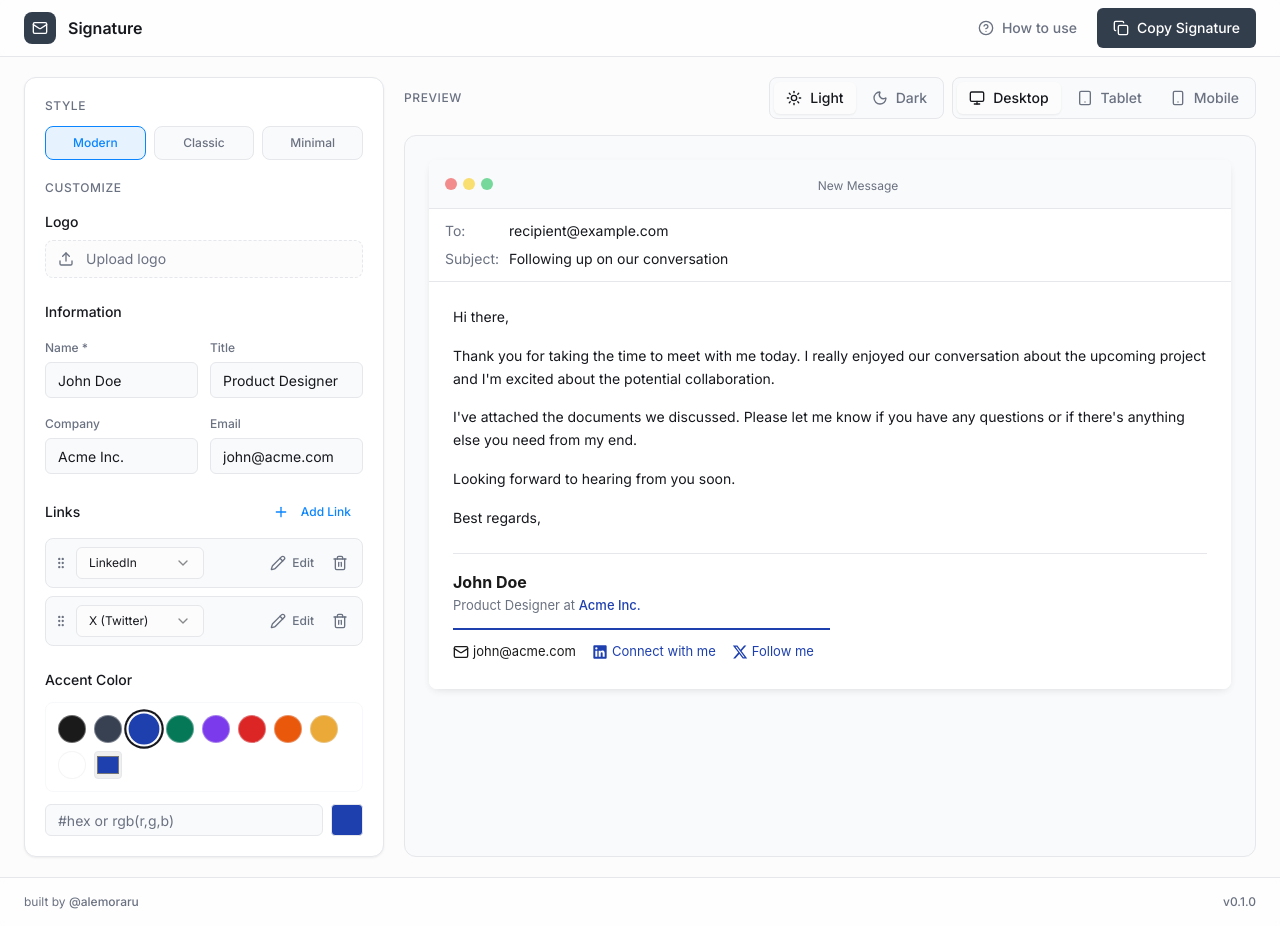
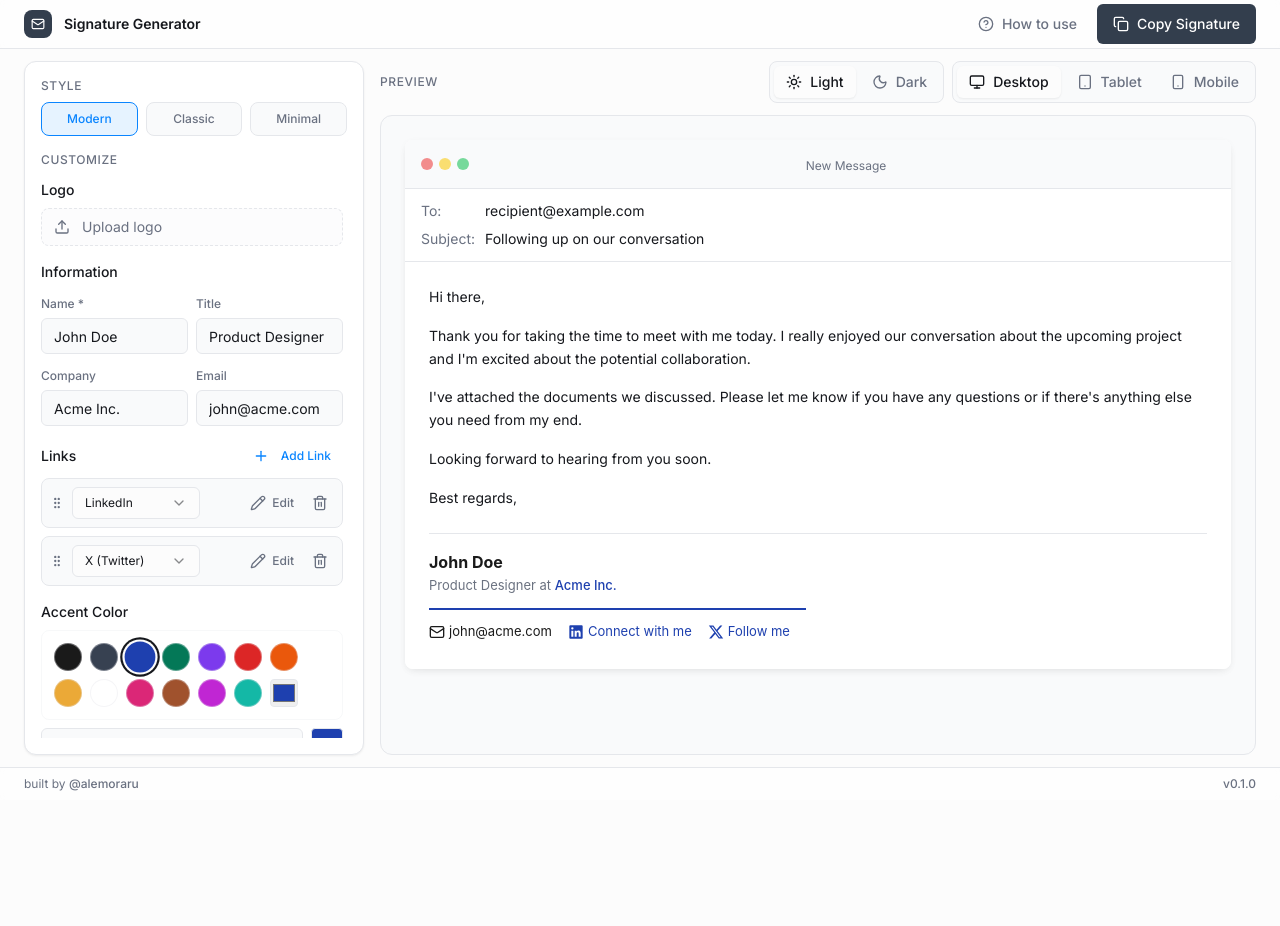
Before and after one commit to alemoraru/email-signature-generator, a React (Vite) app: page / in a window 1280 px wide. After the commit the page ends 800 px from the top, so only its background shows below. Built offline with nearby package versions, Linux system fonts and the light colour scheme; the HTML template or start-up script is replaced by a standard one.

Commit message:
feat: add more colors

```diff
--- a/src/components/Footer.tsx
+++ b/src/components/Footer.tsx
@@ -5,9 +5,9 @@ export function Footer() {
   const githubRepo = "alemoraru/email-signature-generator";
 
   return (
-    <footer className="border-t border-border bg-card/50 backdrop-blur-sm mt-auto">
-      <div className="container max-w-7xl mx-auto px-4 sm:px-6 py-4">
-        <div className="flex flex-col sm:flex-row items-center justify-between gap-2 text-xs text-muted-foreground">
+    <footer className="border-t border-border bg-card/50 backdrop-blur-sm flex-shrink-0">
+      <div className="container max-w-7xl mx-auto px-4 sm:px-6 py-2">
+        <div className="flex flex-col sm:flex-row items-center justify-between gap-1 text-xs text-muted-foreground">
           <div>
             built by{" "}
             <a
--- a/src/components/SignatureForm.tsx
+++ b/src/components/SignatureForm.tsx
@@ -28,6 +28,10 @@ const colorOptions = [
   { value: "#ea580c", label: "Orange" },
   { value: "#eba937", label: "Yellow" },
   { value: "#ffffff", label: "White" },
+  { value: "#db2777", label: "Pink" },
+  { value: "#a0522d", label: "Brown" },
+  { value: "#c026d3", label: "Fuchsia" },
+  { value: "#14b8a6", label: "Teal" },
 ];
 
 export function SignatureForm({ data, onChange }: SignatureFormProps) {
@@ -120,7 +124,7 @@ export function SignatureForm({ data, onChange }: SignatureFormProps) {
   };
 
   return (
-    <div className="space-y-6">
+    <div className="space-y-4">
       {/* Logo Upload - Compact */}
       <section className="space-y-2">
         <h3 className="text-sm font-medium text-foreground">Logo</h3>
@@ -178,9 +182,9 @@ export function SignatureForm({ data, onChange }: SignatureFormProps) {
       </section>
 
       {/* Basic Info - Compact grid */}
-      <section className="space-y-3">
+      <section className="space-y-2">
         <h3 className="text-sm font-medium text-foreground">Information</h3>
-        <div className="grid grid-cols-2 gap-3">
+        <div className="grid grid-cols-2 gap-2">
           <div className="space-y-1">
             <Label htmlFor="name" className="text-xs text-muted-foreground">
               Name *
@@ -234,7 +238,7 @@ export function SignatureForm({ data, onChange }: SignatureFormProps) {
       </section>
 
       {/* Links - Compact */}
-      <section className="space-y-3">
+      <section className="space-y-2">
         <div className="flex items-center justify-between">
           <h3 className="text-sm font-medium text-foreground">Links</h3>
           <Button
@@ -270,7 +274,7 @@ export function SignatureForm({ data, onChange }: SignatureFormProps) {
       </section>
 
       {/* Single Color Picker */}
-      <section className="space-y-3">
+      <section className="space-y-2">
         <h3 className="text-sm font-medium text-foreground">Accent Color</h3>
         <div className="p-3 rounded-lg border border-border/30">
           <TooltipProvider>
--- a/src/index.css
+++ b/src/index.css
@@ -116,4 +116,30 @@
   .scrollbar-hide::-webkit-scrollbar {
     display: none;
   }
+
+  /* Subtle scrollbar styling */
+  .scrollbar-subtle {
+    scrollbar-width: thin;
+    scrollbar-color: hsl(var(--border)) transparent;
+  }
+
+  .scrollbar-subtle::-webkit-scrollbar {
+    width: 6px;
+    height: 6px;
+  }
+
+  .scrollbar-subtle::-webkit-scrollbar-track {
+    background: transparent;
+  }
+
+  .scrollbar-subtle::-webkit-scrollbar-thumb {
+    background-color: hsl(var(--border));
+    border-radius: 3px;
+    border: 1px solid transparent;
+    background-clip: padding-box;
+  }
+
+  .scrollbar-subtle::-webkit-scrollbar-thumb:hover {
+    background-color: hsl(var(--muted-foreground) / 0.3);
+  }
 }
--- a/src/pages/Index.tsx
+++ b/src/pages/Index.tsx
@@ -69,17 +69,17 @@ const Index = () => {
   }, [data]);
 
   return (
-    <div className="min-h-screen bg-background">
+    <div className="min-h-screen lg:h-screen bg-background flex flex-col">
       {/* Header */}
-      <header className="border-b border-border bg-card/50 backdrop-blur-sm sticky top-0 z-10">
-        <div className="container max-w-7xl mx-auto px-4 sm:px-6 h-14 flex items-center justify-between">
+      <header className="border-b border-border bg-card/50 backdrop-blur-sm sticky top-0 z-10 flex-shrink-0">
+        <div className="container max-w-7xl mx-auto px-4 sm:px-6 h-12 flex items-center justify-between">
           <div className="flex items-center gap-3">
-            <div className="w-8 h-8 rounded-lg bg-primary flex items-center justify-center">
-              <Mail className="w-4 h-4 text-primary-foreground" />
+            <div className="w-7 h-7 rounded-lg bg-primary flex items-center justify-center">
+              <Mail className="w-3.5 h-3.5 text-primary-foreground" />
             </div>
             <div>
-              <h1 className="text-base font-semibold text-foreground">
-                Signature
+              <h1 className="text-sm font-semibold text-foreground">
+                Signature Generator
               </h1>
             </div>
           </div>
@@ -91,30 +91,32 @@ const Index = () => {
       </header>
 
       {/* Main Content */}
-      <main className="container max-w-7xl mx-auto px-4 sm:px-6 py-4 lg:py-5">
-        <div className="grid lg:grid-cols-[360px_1fr] gap-5 lg:items-stretch">
+      <main className="container max-w-7xl mx-auto px-4 sm:px-6 py-3 lg:py-3 flex-1 lg:overflow-hidden">
+        <div className="grid lg:grid-cols-[340px_1fr] gap-4 lg:h-full">
           {/* Left Panel - Form */}
-          <aside className="flex flex-col">
-            <div className="bg-card rounded-xl border border-border p-5 shadow-subtle flex-1 flex flex-col">
-              <h2 className="text-xs font-medium text-muted-foreground uppercase tracking-wider mb-3">
+          <aside className="flex flex-col lg:h-full lg:min-h-0">
+            <div className="bg-card rounded-xl border border-border p-4 shadow-subtle flex flex-col lg:h-full lg:overflow-hidden lg:min-h-0">
+              <div className="flex-shrink-0">
+                <h2 className="text-xs font-medium text-muted-foreground uppercase tracking-wider mb-2">
                   Style
                 </h2>
                 <StyleSelector
                   value={data.style}
                   onChange={(style) => setData({ ...data, style })}
                 />
-              <h2 className="text-xs font-medium text-muted-foreground uppercase tracking-wider mt-5 mb-4">
+                <h2 className="text-xs font-medium text-muted-foreground uppercase tracking-wider mt-4 mb-3">
                   Customize
                 </h2>
-              <div className="flex-1">
+              </div>
+              <div className="lg:flex-1 lg:overflow-y-auto lg:scrollbar-subtle lg:pr-1 lg:min-h-0">
                 <SignatureForm data={data} onChange={setData} />
               </div>
             </div>
           </aside>
 
           {/* Right Panel - Preview */}
-          <section className="flex flex-col">
-            <div className="flex flex-col sm:flex-row sm:items-center justify-between gap-3 mb-4">
+          <section className="flex flex-col lg:h-full min-h-[400px] lg:min-h-0">
+            <div className="flex flex-col sm:flex-row sm:items-center justify-between gap-2 mb-3">
               <h2 className="text-xs font-medium text-muted-foreground uppercase tracking-wider">
                 Preview
               </h2>
@@ -127,7 +129,7 @@ const Index = () => {
               </div>
             </div>
 
-            <div className="bg-surface rounded-xl border border-border p-4 sm:p-6 flex-1 flex items-start justify-center overflow-x-auto">
+            <div className="bg-surface rounded-xl border border-border p-4 sm:p-6 lg:flex-1 flex items-start justify-center overflow-auto scrollbar-subtle min-h-[300px]">
               <EmailTemplate
                 data={data}
                 device={device}
```
Lines whose indentation alone changed are shown as unchanged.
